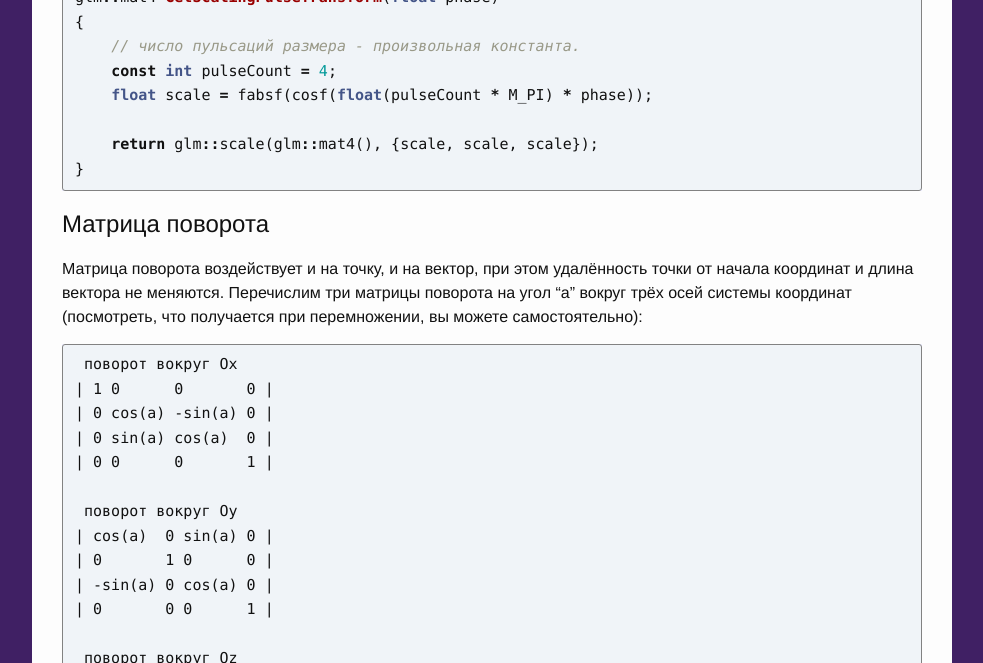
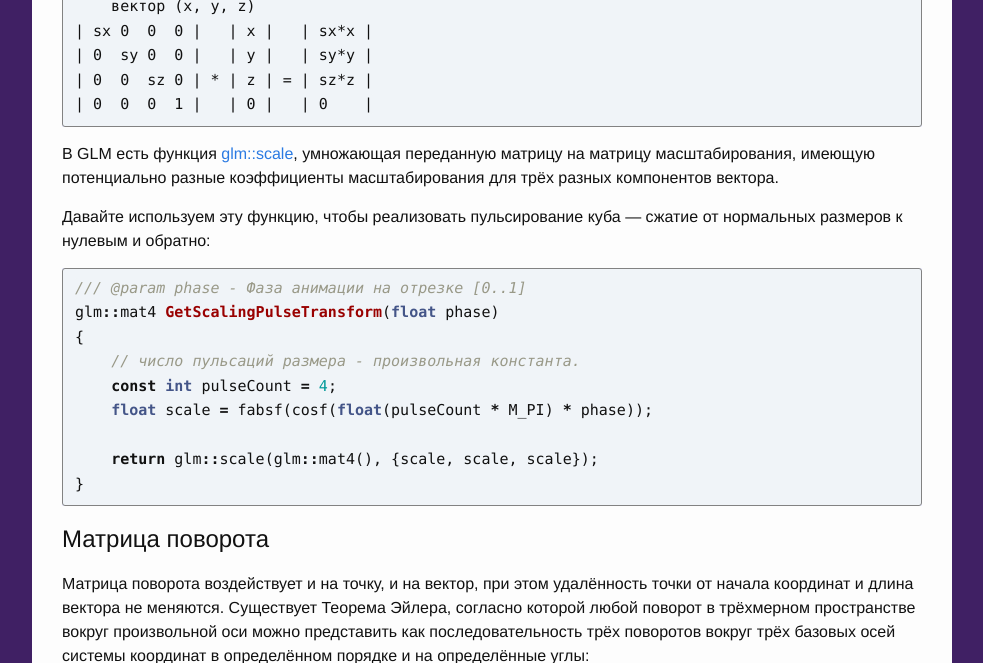
Before and after one commit to ps-group/ps-group.github.io, a Jekyll site: the page built from _opengl/lesson_7.md, in a window 1280 px wide and 1400 px high, scrolled down 16319 px. Shown: the top 663 px of the window, without its empty margins (148-1131 px from the left). Built offline with Jekyll 4.4.1, drawn with Linux system fonts in a browser that asks for light colours; some of the changed text lies outside the part shown; grey boxes are pictures that could not be loaded.

Commit message:
Больше картинок в 7-й пример

````diff
--- a/_opengl/lesson_7.md
+++ b/_opengl/lesson_7.md
@@ -268,8 +270,6 @@
 - если единицы измерения разные, например, метры в одной системе и километры в другой, это можно представить масштабированием (*англ.* scale)
 
 Самый удивительный факт: любое элементарное трёхмерное преобразование, а также их комбинацию можно представить в виде матрицы 4x4! Чтобы понять, как это происходит, разберёмся с однородным представлением точек и векторов.
-
-
 
 ## Единый тип данных для точек и векторов
 
@@ -518,10 +518,13 @@
 }
 ```
 
-
 ## Матрица поворота
 
-Матрица поворота воздействует и на точку, и на вектор, при этом удалённость точки от начала координат и длина вектора не меняются. Перечислим три матрицы поворота на угол "a" вокруг трёх осей системы координат (посмотреть, что получается при перемножении, вы можете самостоятельно):
+Матрица поворота воздействует и на точку, и на вектор, при этом удалённость точки от начала координат и длина вектора не меняются. Существует Теорема Эйлера, согласно которой любой поворот в трёхмерном пространстве вокруг произвольной оси можно представить как последовательность трёх поворотов вокруг трёх базовых осей системы координат в определённом порядке и на определённые углы:
+
+![Иллюстрация](figures/euler_angles.png)
+
+Перечислим три матрицы поворота на угол "a" вокруг трёх осей системы координат (посмотреть, что получается при перемножении, вы можете самостоятельно):
 
 ```
  поворот вокруг Ox
````
Also changed, not shown: other parts of _opengl/lesson_7.md (+3 -1 lines).
